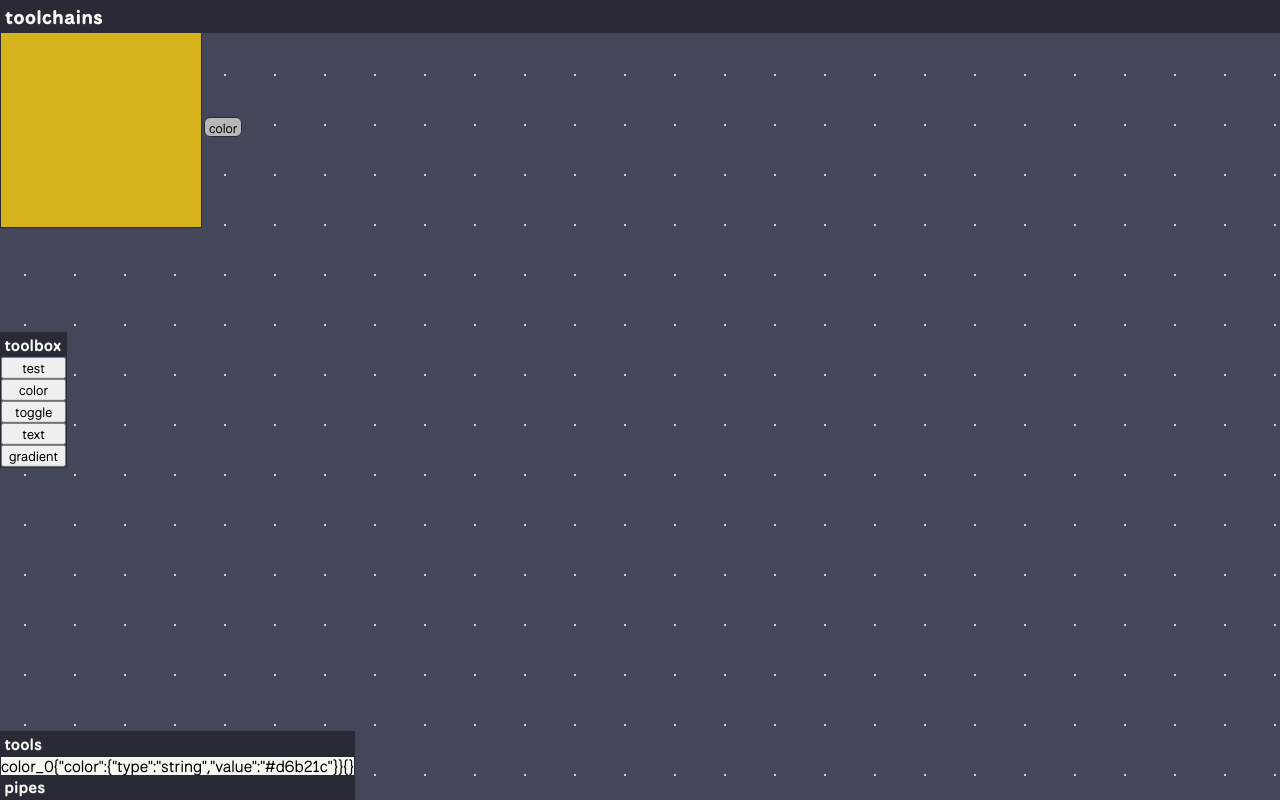
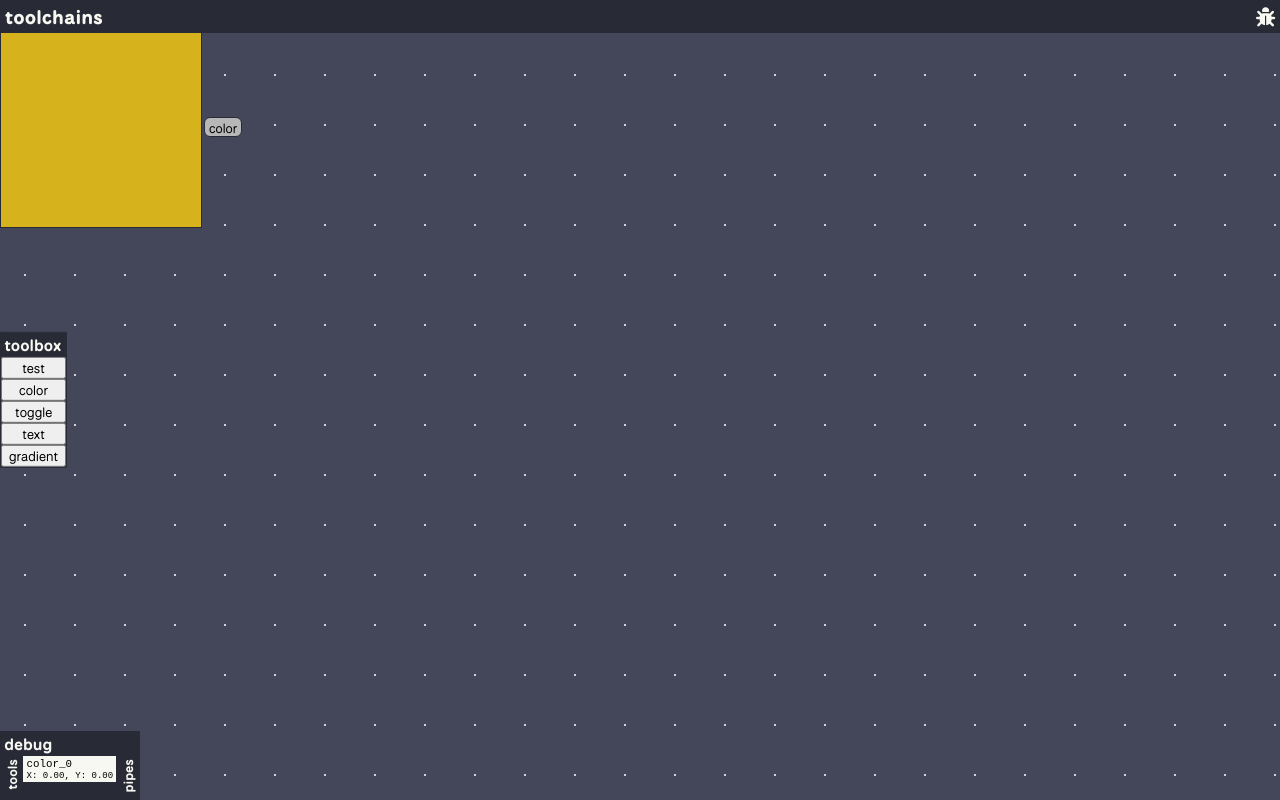
Before and after one commit to machineagency/toolchains, a website built with Vite: page index.html in a window 1280 px wide. Both pictures are taken after a click on the button "color". Built offline with nearby package versions, Linux system fonts and the light colour scheme.

Commit message:
Fix bug, add debug view

```diff
--- a/addPanZoom.js
+++ b/addPanZoom.js
@@ -41,10 +41,10 @@ export function addPanZoom(el, state) {
     pointX = e.offsetX - start.x;
     pointY = e.offsetY - start.y;
 
-    const imgs = document.querySelectorAll(".transform-group");
+    const transformGroups = document.querySelectorAll(".transform-group");
 
-    for (const img of imgs) {
-      setTransform(img);
+    for (const group of transformGroups) {
+      setTransform(group);
     }
   });
 
--- a/addPipeInteraction.js
+++ b/addPipeInteraction.js
@@ -5,6 +5,11 @@ export function addPipeInteraction(workspace, state) {
 
   listen("contextmenu", ".pipe", (e) => {
     e.preventDefault();
-    delete state.toolchain.pipes[e.target.dataset.pipeid];
+
+    const pipeID = e.target.dataset.pipeid;
+    const end = state.toolchain.pipes[pipeID].end;
+    state.toolchain.tools[end.toolID].inports[end.portID].value = null;
+
+    delete state.toolchain.pipes[pipeID];
   });
 }
--- a/addPortInteraction.js
+++ b/addPortInteraction.js
@@ -10,13 +10,15 @@ function portConnectionPoint(state, portEl) {
 }
 
 export function queryPortCoords(state, pipeData) {
+  // maybe should use the live directive?
   let startCoords, endCoords;
   if (pipeData.start) {
     let startPort = document.querySelector(
       `[data-toolid="${pipeData.start.toolID}"] [data-portside="outport"][data-portid="${pipeData.start.portID}"]`
     );
-    console.log(pipeData.start.toolID);
-    console.log(startPort);
+    // console.log(pipeData.start.toolID);
+    // console.log(startPort);
+    if (!startPort) return;
     startCoords = portConnectionPoint(state, startPort);
   } else {
     startCoords = state.mouse;
@@ -25,9 +27,9 @@ export function queryPortCoords(state, pipeData) {
     let endPort = document.querySelector(
       `[data-toolid="${pipeData.end.toolID}"] [data-portside="inport"][data-portid="${pipeData.end.portID}"]`
     );
-    console.log(pipeData.end.toolID);
-    console.log(endPort);
-
+    // console.log(pipeData.end.toolID);
+    // console.log(endPort);
+    if (!endPort) return;
     endCoords = portConnectionPoint(state, endPort);
   } else {
     endCoords = state.mouse;
--- a/addToolInteraction.js
+++ b/addToolInteraction.js
@@ -1,5 +1,4 @@
 import { createListener } from "./utils.js";
-import _ from "lodash";
 
 export function addToolInteraction(workspace, state) {
   const listen = createListener(workspace);
@@ -32,12 +31,11 @@ export function addToolInteraction(workspace, state) {
         let endPort = endTool.inports[pipe.end.portID];
         endPort.value = null;
       }
-      state.toolchain.pipes = _.omit(state.toolchain.pipes, pipeID);
+      delete state.toolchain.pipes[pipeID];
     });
 
     // TODO: should call the tool's remove lifecycle method
-    state.toolchain.tools = _.omit(state.toolchain.tools, toolID);
-    // delete state.toolchain.tools[toolID];
+    delete state.toolchain.tools[toolID];
   });
 
   listen("pointerdown", ".drag", (e) => {
@@ -45,8 +43,9 @@ export function addToolInteraction(workspace, state) {
 
     // Get the parent tool and reappend it to the parentNode,
     // this brings it to the front
-    let parentTool = parentToolElement(e);
-    parentTool.parentNode.appendChild(parentTool);
+    // Nope, this causes issues with deleting tools - not entirely sure why
+    // let parentTool = parentToolElement(e);
+    // parentTool.parentNode.appendChild(parentTool);
 
     state.selection.add(toolID);
     state.transforming = true;
--- a/index.js
+++ b/index.js
@@ -1,4 +1,4 @@
-import { html, render, svg } from "lit-html";
+import { html, nothing, render, svg } from "lit-html";
 import { dracula } from "./themes";
 
 import _ from "lodash";
@@ -10,6 +10,7 @@ import { queryPortCoords, addPortInteraction } from "./addPortInteraction";
 import { addPipeInteraction } from "./addPipeInteraction";
 
 import { toolView } from "./ui/toolView";
+import { debugView } from "./ui/debugView";
 
 let globalState = {
   mouse: null,
@@ -25,16 +26,11 @@ let globalState = {
   transforming: false,
   selection: new Set(),
   keysPressed: [],
+  debug: true,
 };
 
 const toolchainLog = (toolID, message) => {
   console.log(`${toolID} says: ${message}`);
-};
-
-const globalCallbacks = (toolID) => {
-  return {
-    log: (msg) => toolchainLog(toolID, msg),
-  };
 };
 
 let currID = 0;
@@ -58,6 +54,7 @@ export function calculatePipeBezier(pipeInfo) {
 function renderPipes(state) {
   return Object.entries(state.toolchain.pipes).map(([pipeID, pipeData]) => {
     let portCoords = queryPortCoords(state, pipeData);
+    if (!portCoords) return;
     let pipeD = calculatePipeBezier(portCoords);
 
     return svg`<path class="pipe-background" data-pipeid=${pipeID} d="${pipeD}" /><path class="pipe" data-pipeid=${pipeID} d="${pipeD}" />`;
@@ -68,8 +65,14 @@ const view = (state) => {
   const x = state.panZoom ? state.panZoom.x() : 0;
   const y = state.panZoom ? state.panZoom.y() : 0;
   const scale = state.panZoom ? state.panZoom.scale() : 1;
+
   return html`<div id="app-container">
-    <div id="top-bar"><span>toolchains</span></div>
+    <div id="top-bar">
+      <span>toolchains</span
+      ><i
+        @click=${() => (state.debug = !state.debug)}
+        class="fa-solid fa-bug toggle-debug"></i>
+    </div>
     <div id="workspace">
       <canvas
         id="background"
@@ -87,21 +90,7 @@ const view = (state) => {
             </button>`
         )}
       </div>
-      <div id="toolchain-info" class="ui-pane">
-        <div class="pane-header">tools</div>
-        ${Object.entries(state.toolchain.tools).map(
-          ([toolID, toolInfo]) =>
-            html`<div>
-              ${toolID}${JSON.stringify(toolInfo.outports)}${JSON.stringify(
-                toolInfo.inports
-              )}
-            </div>`
-        )}
-        <div class="pane-header">pipes</div>
-        ${Object.keys(state.toolchain.pipes).map(
-          (pipeID) => html`<div>${pipeID}</div>`
-        )}
-      </div>
+      ${state.debug ? debugView(state) : nothing}
     </div>
   </div>`;
 };
--- a/styles/styles.css
+++ b/styles/styles.css
@@ -27,11 +27,18 @@ body {
   background-color: #282a36;
   color: #f8f8f2;
   display: flex;
+  justify-content: space-between;
+  align-items: center;
   padding: 0.3rem;
   font-size: 1.2rem;
   z-index: 1000;
   user-select: none;
   font-weight: 900;
+}
+
+.toggle-debug:hover {
+  color: var(--pink);
+  cursor: pointer;
 }
 
 #workspace {
@@ -71,7 +78,7 @@ body {
 
 /* TOOLCHAIN INFO */
 
-#toolchain-info {
+#debug-pane {
   position: absolute;
   left: 0;
   bottom: 0;
@@ -79,10 +86,43 @@ body {
   flex-direction: column;
   user-select: none;
   border: 1px solid var(--black);
+  /* background-color: var(--tool-background); */
 }
 
-.info-header {
+.debug-content {
+  display: flex;
+  background-color: var(--black);
+}
+
+.debug-header {
+  background-color: var(--black);
+  color: var(--text-light);
+  padding: 0.2rem;
   font-weight: bold;
+  font-size: small;
+}
+
+.debug-header > span {
+  writing-mode: vertical-lr;
+  transform: rotate(180deg);
+}
+
+.debug-details {
+  font-family: monospace;
+  font-size: smaller;
+}
+
+.debug-info {
+  font-family: monospace;
+  font-size: smaller;
+  padding: 0.1rem 0.2rem;
+  background-color: var(--tool-background);
+}
+
+.debug-entry {
+  display: grid;
+  gap: 1px;
+  height: fit-content;
 }
 /* BACKGROUND */
 
--- /dev/null
+++ b/ui/debugView.js
@@ -0,0 +1,31 @@
+import { html } from "lit-html";
+
+export function debugView(state) {
+  return html`<div id="debug-pane">
+    <div class="pane-header">debug</div>
+    <div class="debug-content">
+      <div class="debug-header"><span>tools</span></div>
+      <div class="debug-entry">
+        ${Object.entries(state.toolchain.tools).map(
+          ([toolID, toolInfo]) =>
+            html` <div class="debug-info">
+              <div>${toolID}</div>
+              <div class="debug-details">
+                <div>
+                  X: ${toolInfo.pos.x.toFixed(2)}, Y:
+                  ${toolInfo.pos.y.toFixed(2)}
+                </div>
+              </div>
+            </div>`
+        )}
+        </div>
+        <div class="debug-header"><span>pipes</span></div>
+        <div class="debug-entry">
+          ${Object.keys(state.toolchain.pipes).map(
+            (pipeID) => html`<div class="debug-info">${pipeID}</div>`
+          )}
+        </div>
+      </div>
+    </div>
+  </div>`;
+}
```
